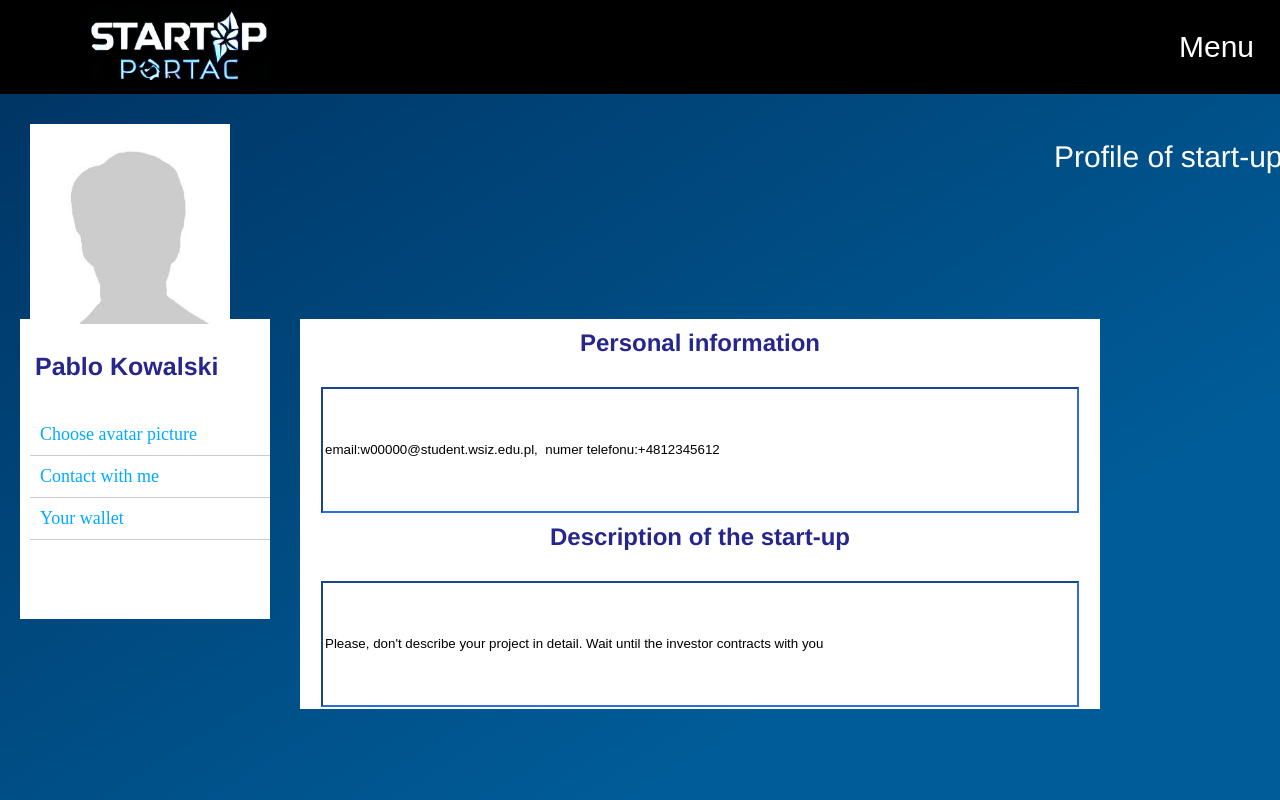
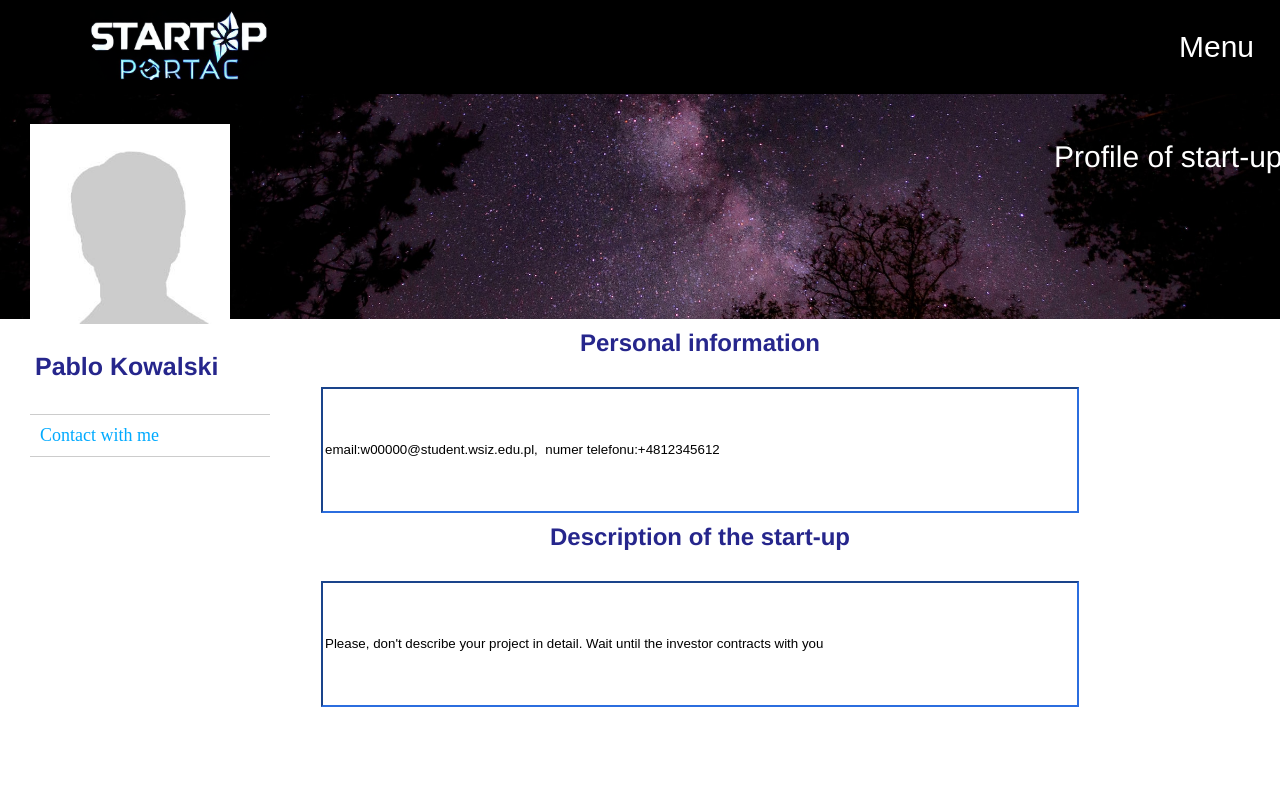
Before and after one commit to dusenkot/marketplace, a React (Vite) app: page /profile2 in a window 1280 px wide. Shown: the top 800 px of the page. Built offline with nearby package versions, Linux system fonts and the light colour scheme.

Commit message:
biiiig upgrade

```diff
--- a/src/components/screens/home/Home.jsx
+++ b/src/components/screens/home/Home.jsx
@@ -152,7 +152,7 @@ const styles = {
     zIndex: '9999',
   },
   modalContent: {
-    backgroundColor: '#ffffff',
+    backgroundColor: 'lightgray',
     padding: '20px',
     borderRadius: '10px',
     maxWidth: '80%',
--- a/src/components/screens/profile/profile.jsx
+++ b/src/components/screens/profile/profile.jsx
@@ -3,7 +3,7 @@ import style from './profile.css';
 import image from './pic.png';
 import image2 from './startuper.jpg';
 import App from '../home/form-send/forms-sends';
-
+import backgroundImage from './hueta6_1.jpg';
 
 function Bound() {
   const inputRef = useRef(null);
@@ -38,7 +38,10 @@ function Bound() {
 
 function Profile() {
   return (
-    <div style={styles.background}>
+    <div style={{ backgroundImage: `url(${backgroundImage})`,
+    backgroundSize: 'cover',
+    backgroundPosition: 'center',
+    width: '100%',}}>
       <App />
       <div >
         <div id="wsp">
--- a/src/components/screens/profile/profile2.jsx
+++ b/src/components/screens/profile/profile2.jsx
@@ -3,7 +3,7 @@ import style from './profile.css';
 import image from './pic.png';
 import image2 from './default.jpg';
 import App from '../home/form-send/forms-sends';
-
+import backgroundImage from './hueta6_1.jpg';
 
 function Bound() {
   const inputRef = useRef(null);
@@ -17,28 +17,15 @@ function Bound() {
     console.log('You selected the file:', file);
   };
 
-  return (
-    <div>
 
-      <input
-        type="file"
-        id="avatar"
-        name="avatar"
-        accept="image/png, image/jpeg"
-        style={{ display: 'none' }}
-        ref={inputRef}
-        onChange={handleFileChange}
-      />
-      <a href="#" onClick={handleFileSelect}>
-        Choose avatar picture
-      </a>
-    </div>
-  );
 }
 
 function Profile2() {
   return (
-    <div style={styles.background}>
+    <div style={{ backgroundImage: `url(${backgroundImage})`,
+    backgroundSize: 'cover',
+    backgroundPosition: 'center',
+    width: '100%',}}>
       <App />
       <div >
         <div id="wsp">
@@ -57,10 +44,7 @@ function Profile2() {
             <li>
               <a href="#">Contact with me</a>
             </li>
-            <li>
-              <a href="#">Your wallet</a>
-            </li>
-          </ul>
+           </ul>
         </div>
 
 
```
Also changed, not shown: src/components/screens/profile/hueta6_1.jpg (added), 1 other file (tests, documents, lock files or other folders).
